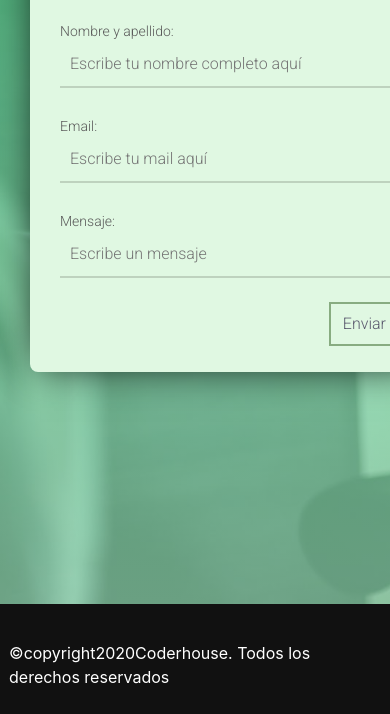
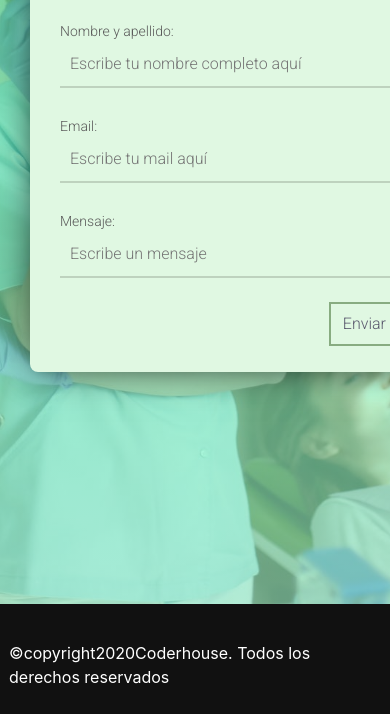
Before and after one commit to CeciliaEggers/MBP-Odontolog-a, a website: page pag/contacto.html in a window 390 px wide. Shown: the part 470-1184 px from the top of the page. Drawn offline with nearby package versions, Linux system fonts and the light colour scheme.

Commit message:
commit on master

```diff
--- a/scss/estilos.scss
+++ b/scss/estilos.scss
@@ -232,6 +232,14 @@ margin: 15px;
 		padding: 30px;
 		margin-bottom: 0
 	}
+	@media only screen and (max-width: 760px) {
+		.contact {
+			max-width: 100%;
+			display: block;
+			background-position: center center;
+		}
+	}
+
 
 	.form {
 		width: 400px;
@@ -245,6 +253,13 @@ margin: 15px;
 		font-family: 'Roboto', sans-serif;
 
 	}
+
+	@media only screen and (max-width: 360px) {
+		.form {
+			max-width: 100%;
+		}
+	}
+
 
 	.contactate {
 		margin-right: auto;
```
Also changed, not shown: css/main.css.
